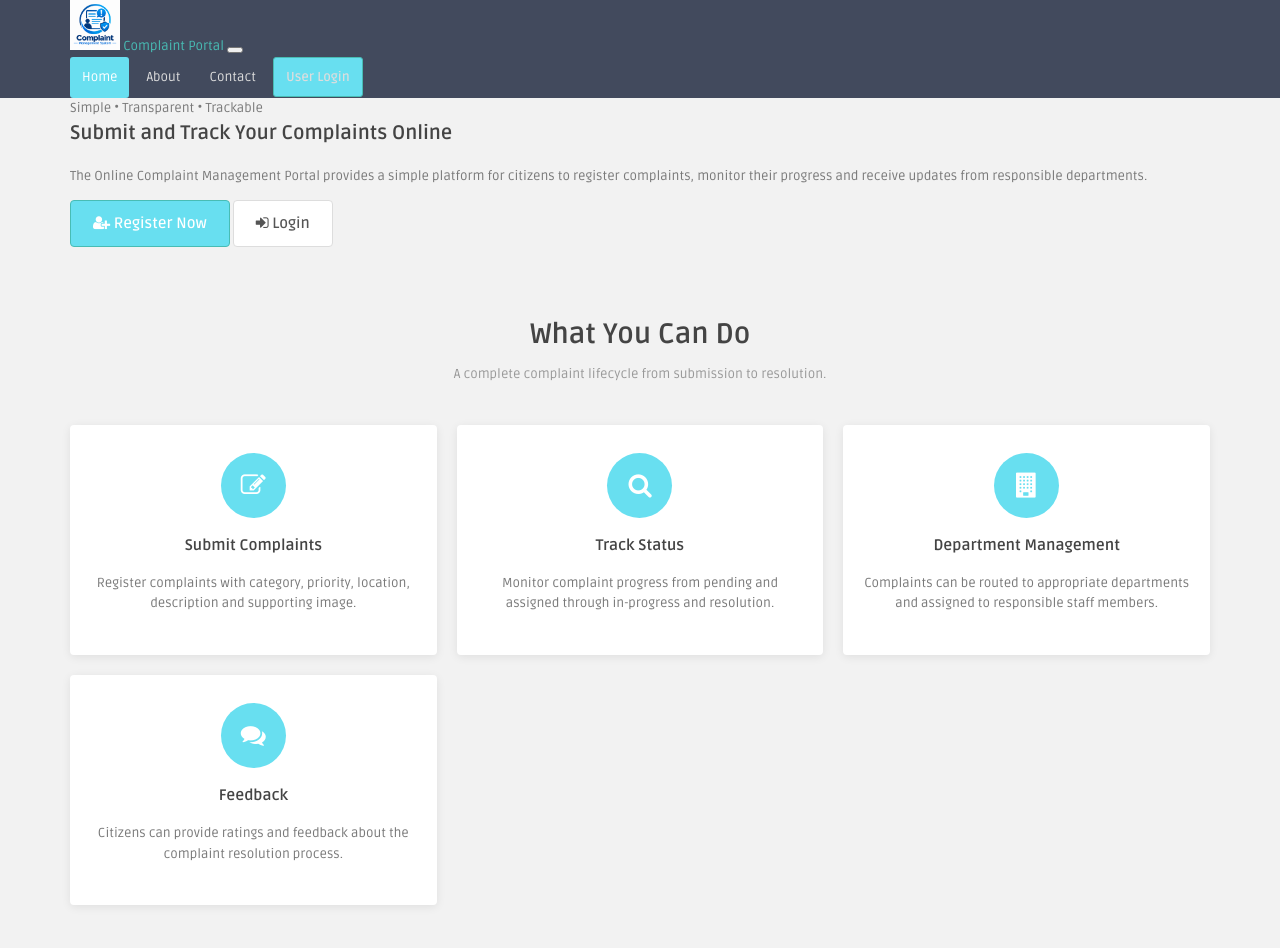
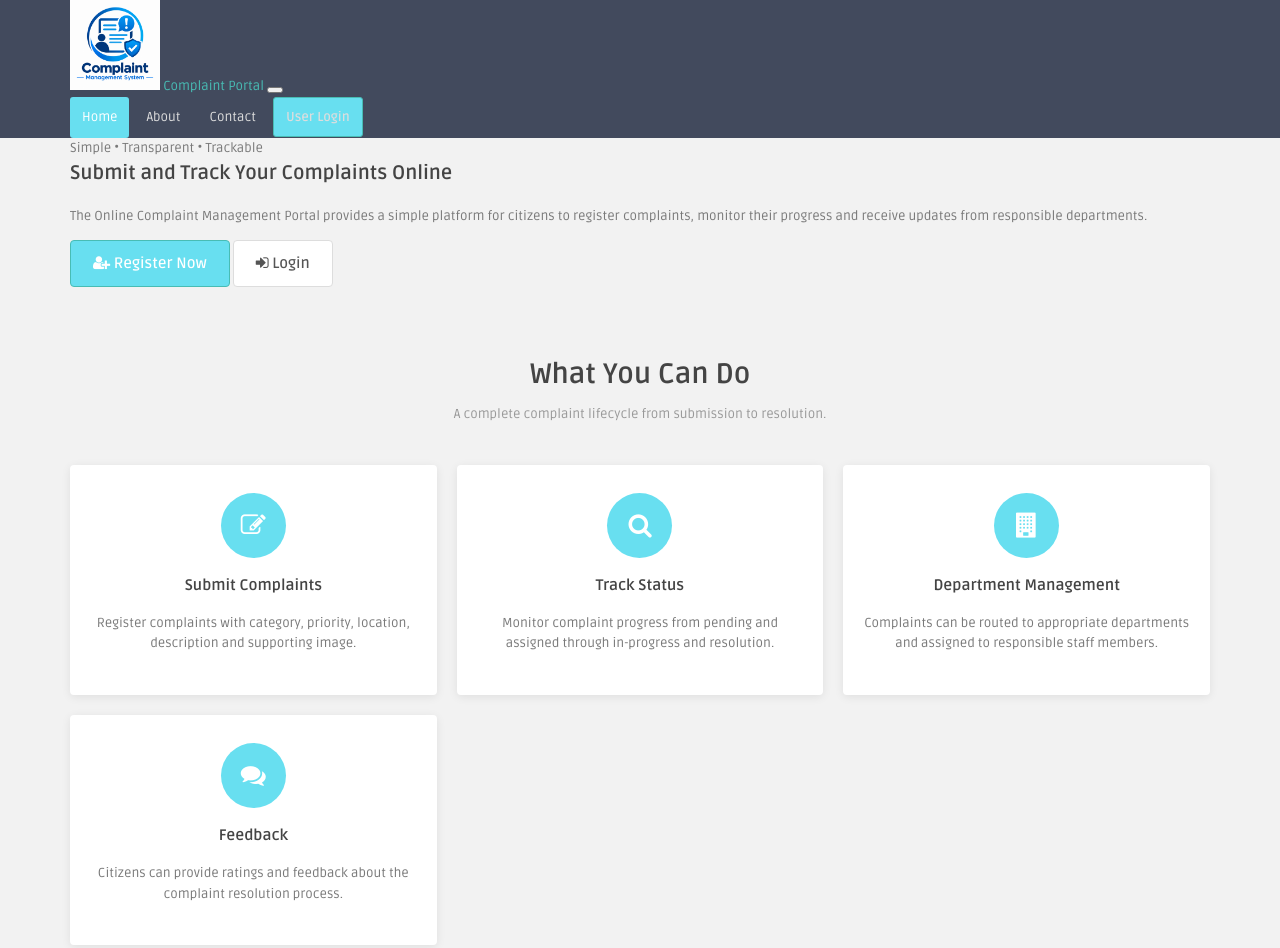
Before and after one commit to saloniattar18-glitch/online-complaint-management-portal, a website: page index.html in a window 1280 px wide. Shown: the top 948 px of the page. Drawn offline with Linux system fonts and the light colour scheme.

Commit message:
Updated project file

```diff
--- a/assets/css/style.css
+++ b/assets/css/style.css
@@ -1792,8 +1792,7 @@ select.form-control {
   color: #fff;
   font-size: 20px;
   font-weight: 900;
-  height: 50px;
-
+  height: 90px;
 }
 
 .public-logo span {
@@ -2127,8 +2126,3 @@ select.form-control {
     border: 1px solid #ddd;
   }
 }
-
-.public-brand
-{
-  height: 25px; width: 25px;
-}
```
Also changed, not shown: index.html (+1 -1 lines).
